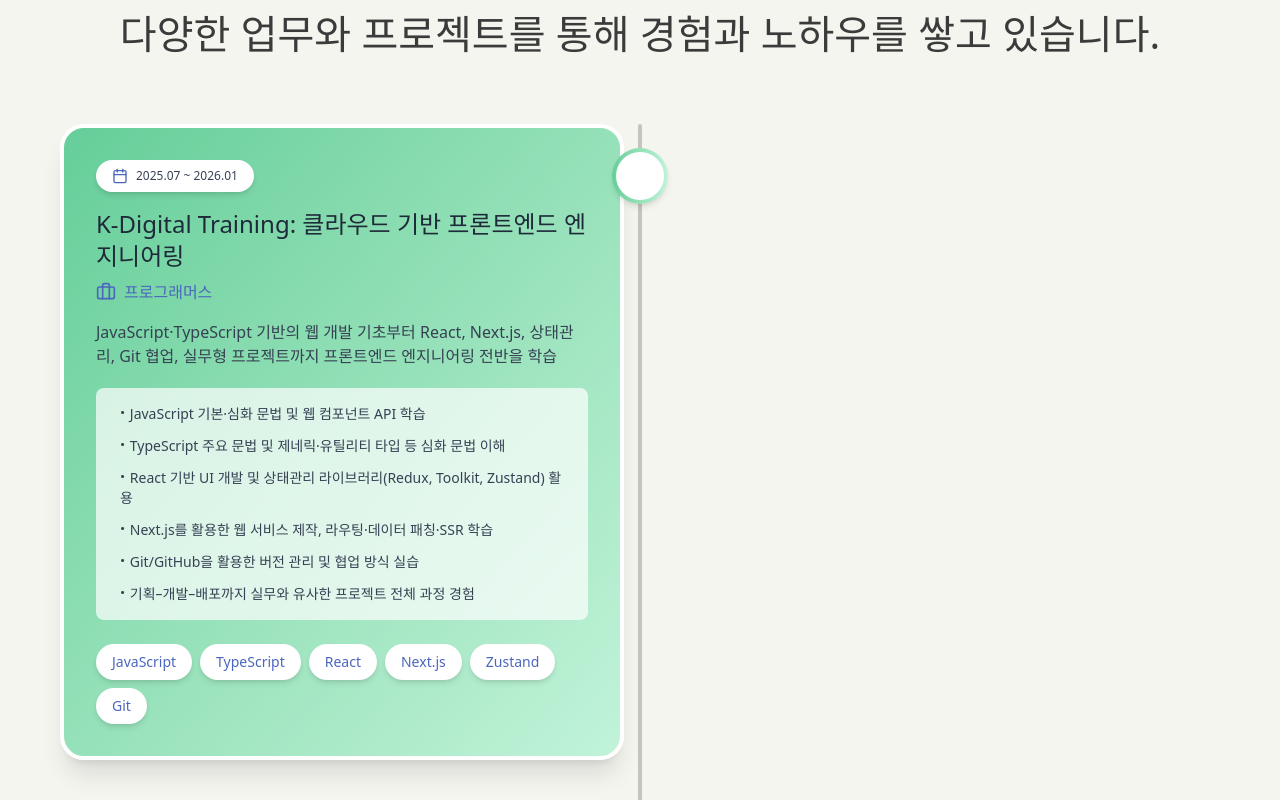
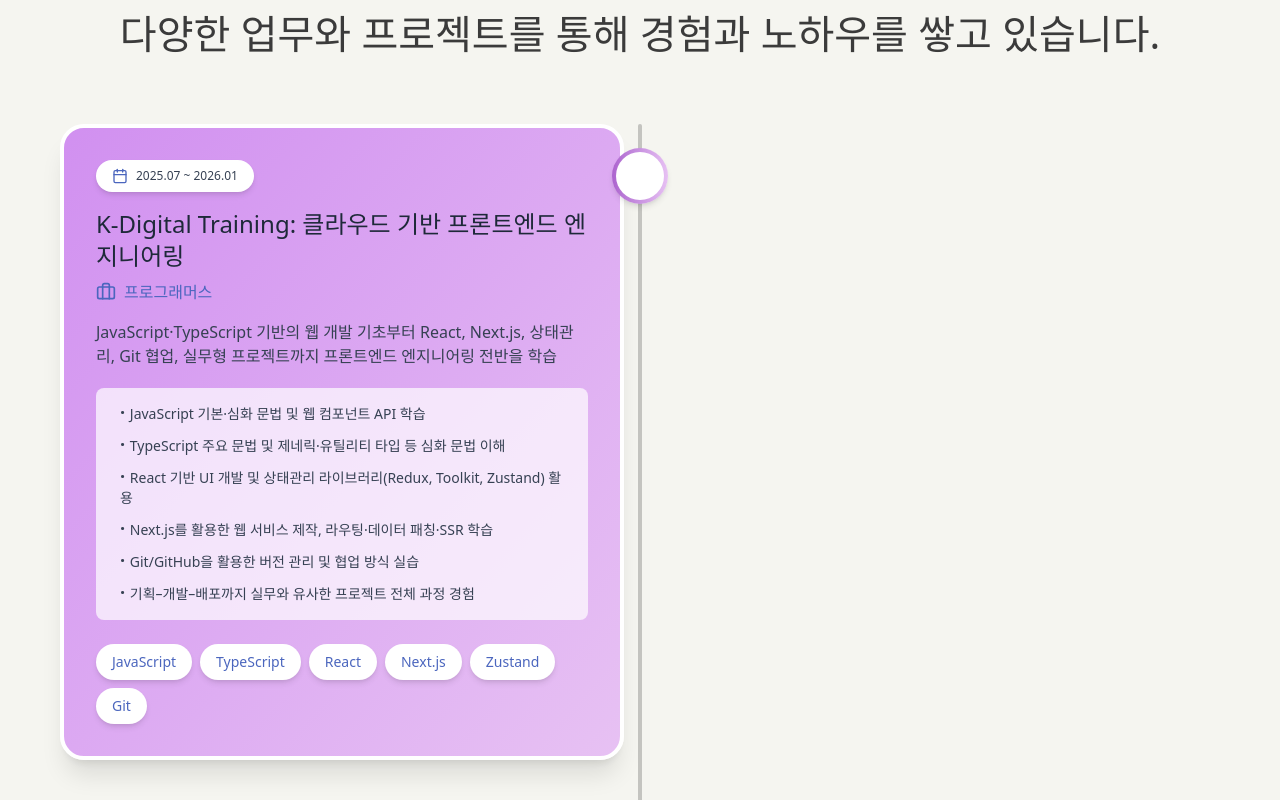
Before and after one commit to NohYeonggwon/portfolio, a React (Vite) app: page / in a window 1280 px wide. Shown: the part 4580-5380 px from the top of the page. Built offline with nearby package versions, Linux system fonts and the light colour scheme; a web font is replaced by a local one.

Commit message:
experience bg 색상 변경

```diff
--- a/src/component/experience/ExperienceCard.tsx
+++ b/src/component/experience/ExperienceCard.tsx
@@ -50,7 +50,7 @@
           className={`p-8 bg-linear-to-br rounded-3xl shadow-xl border-4 border-white relative ${
             exp.type === "project"
               ? "from-[#9db2f7] to-[#cdd9ff]"
-              : "from-[#64ce99] to-[#c1f3d9]"
+              : "from-[#d190f0] to-[#e7c1f3]"
           }`}
         >
           <div className="relative z-10 min-w-full">
--- a/src/section/Experience.tsx
+++ b/src/section/Experience.tsx
@@ -29,7 +29,7 @@
                       className={`w-14 h-14 rounded-full shadow-md bg-linear-to-r ${
                         exp.type === "project"
                           ? "from-[#9db2f7] to-[#cdd9ff]"
-                          : "from-[#64ce99] to-[#c1f3d9]"
+                          : "from-[#ac64ce] to-[#e7c1f3]"
                       } p-1`}
                     >
                       <div className="w-full h-full rounded-full bg-white"></div>
```
